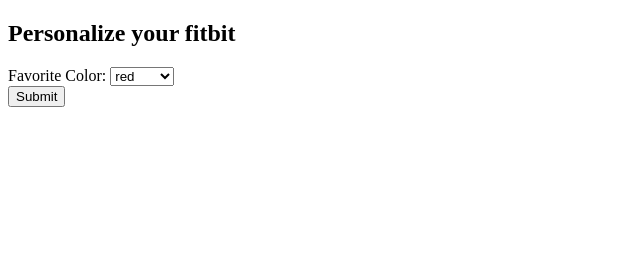
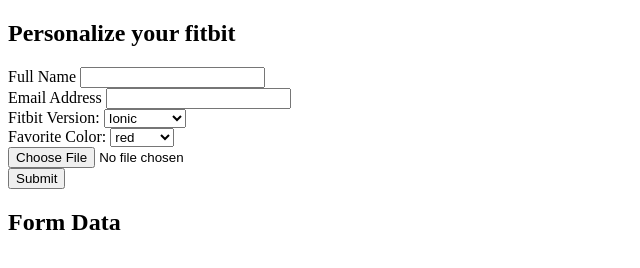
Before and after one commit to matthewdressa/Fitbit_pipeline, a plain HTML site: page index.html in a window 1280 px wide. Shown: the whole page, without its empty margins (0-640 px from the left). Drawn offline with Linux system fonts and the light colour scheme.

Commit message:
image_upload

```diff
--- a/assets/js/data_grab.js
+++ b/assets/js/data_grab.js
@@ -1,8 +1,8 @@
 // JS adapted from here: https://www.learnwithjason.dev/blog/get-form-values-as-json
 
 // let clock_pref = 'empty';
-var cp = 'empty';
-console.log(cp);
+// var cp = 'empty';
+// console.log(cp);
 // console.log(clock_pref);
 
 function handleFormSubmit(event) {
@@ -17,25 +17,36 @@
 
   const formJSON = Object.fromEntries(data.entries());
 
+
+
+
   // Saving the preferences of users which is grabbed from the json Object. Type is string
   var color_pref = formJSON['color'];
+  var file_name_ex = formJSON['filename'];
+
+  var file_name = formJSON['filename']['name'];
+
   // clock_pref = formJSON['clock'];
 
   // Checking this saved value
   console.log(color_pref);
+  console.log(file_name_ex);
+
+  console.log(file_name);
+
   // console.log(clock_pref);
 
 
 
   const results = document.querySelector('.results pre');
-  results.innerText = JSON.stringify(formJSON, 2);
+  results.innerText = JSON.stringify(formJSON, null, 2);
 
-  return color_pref;
+  // return color_pref;
 
 }
 
 // Gathers data in the form and puts it into a constant. Second line calls the above function
-const form = document.querySelector('.contact-form');
+const form = document.querySelector('.form');
 form.addEventListener('submit', handleFormSubmit);
 
 
--- a/index.html
+++ b/index.html
@@ -12,12 +12,12 @@
 
 
   <body>
-    <section class="contact-form">
+    <section class="form">
       <h1>Personalize your fitbit</h1>
 
       <form>
 
-        <!-- <div class="input-group">
+        <div class="input-group">
           <label for="name">Full Name</label>
           <input id="name" name="name" type="text"/>
         </div>
@@ -38,7 +38,7 @@
             <option value="vulcan">Sense</option>
 
           </select>
-        </div> -->
+        </div>
 
         <div class="input-group">
           <label for="color">Favorite Color: </label>
@@ -53,6 +53,14 @@
           </select>
         </div>
 
+        <div class="input-group">
+          <label for="filename">
+            <input type="file" id="filename" name="filename">
+          </label>
+        </div>
+
+
+
 
         <!-- <div class="input-group">
           <p class="group-label">I prefer a clock face that is:</p>
@@ -65,10 +73,10 @@
     </form>
     </section>
 
-    <!-- <div class="results">
+    <div class="results">
       <h2>Form Data</h2>
       <pre></pre>
-    </div> -->
+    </div>
 
 
 
```
